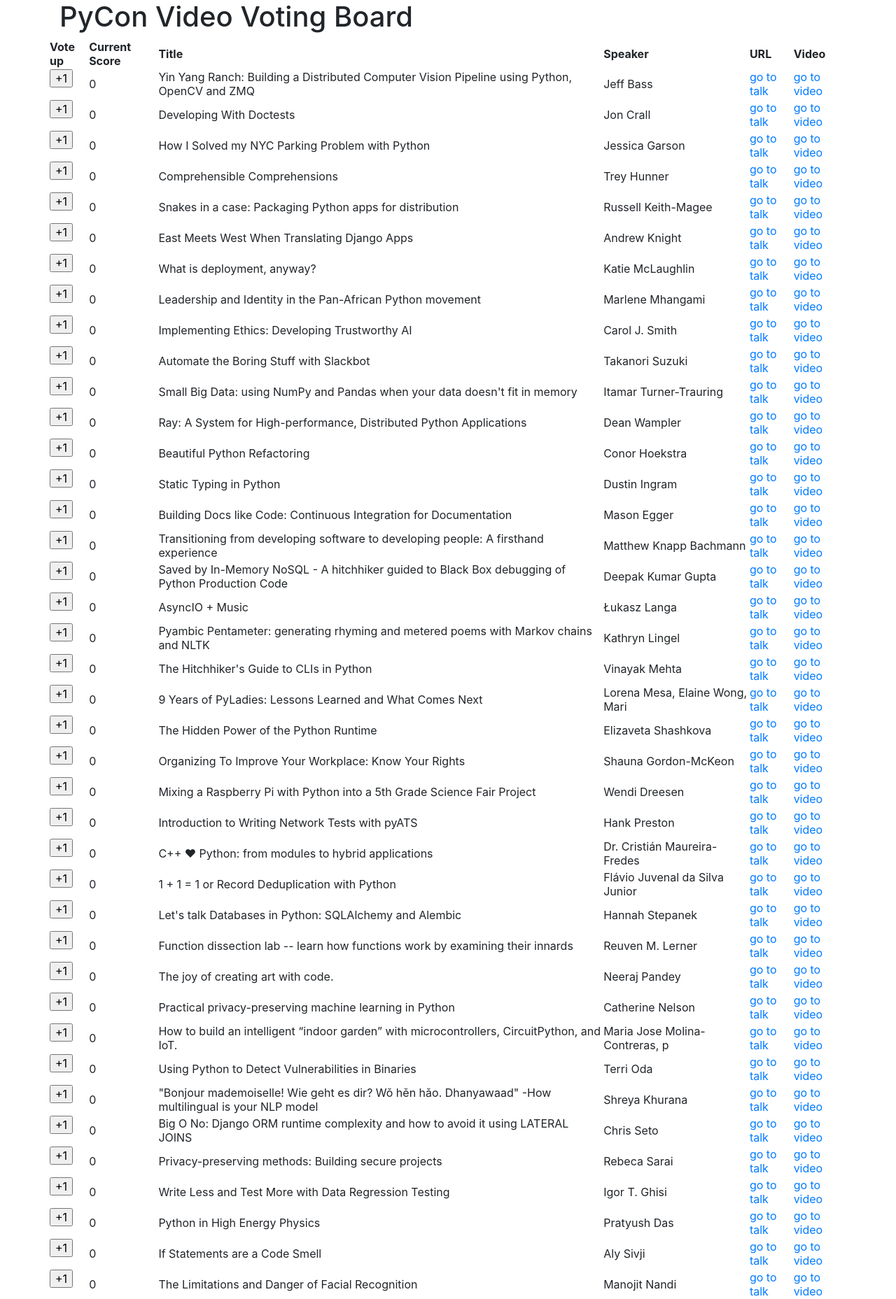
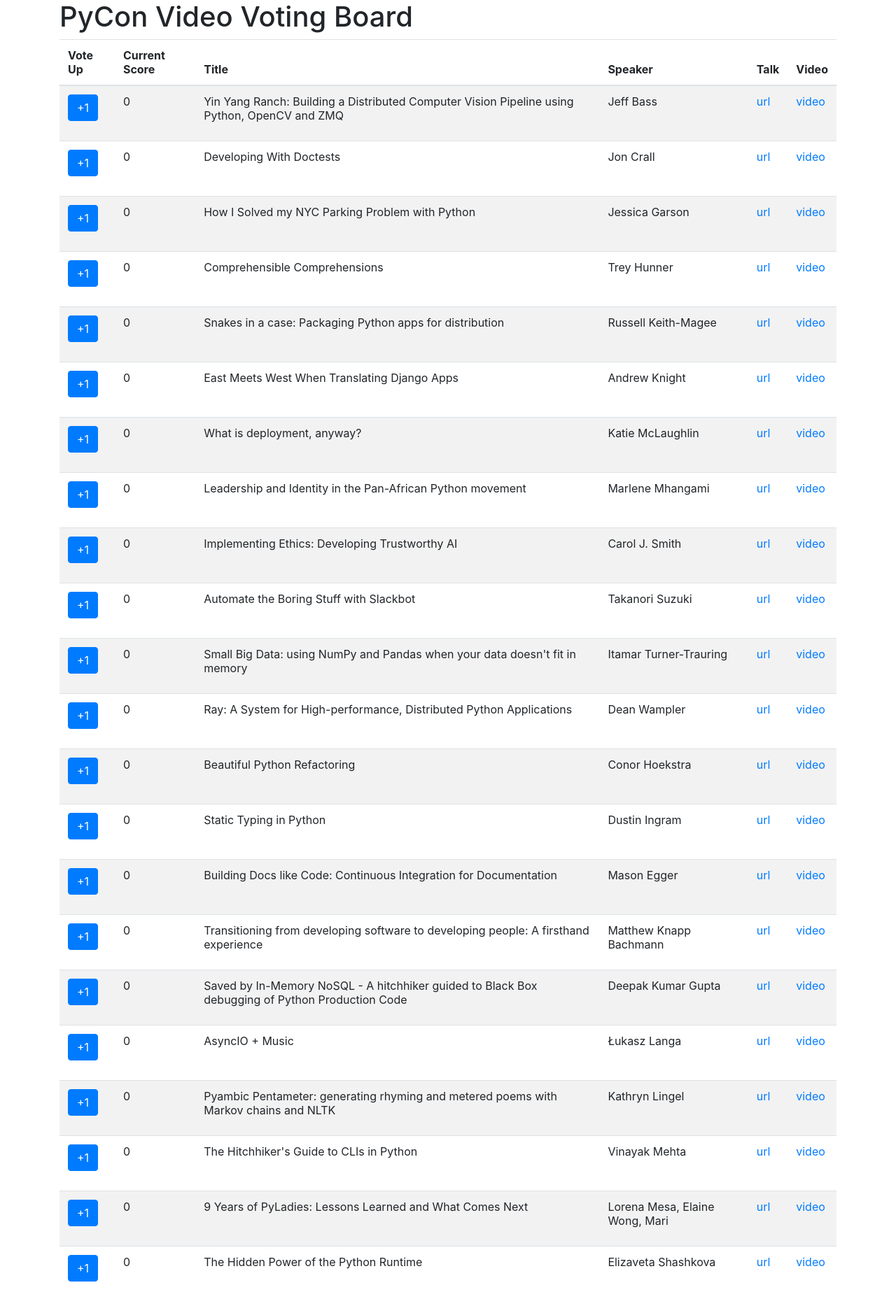
Before and after one commit to glenjarvis/pycon-video-voting, a Django app: page / in a window 1280 px wide. Shown: the part 56-1913 px from the top of the page at 70% size. Run offline with Django 3.2, Linux system fonts and the light colour scheme; data comes from the database, SQL or seed files in the repository; some libraries are stand-ins or nearby versions.

Commit message:
Convert Video Vote Board to boostrap4

```diff
--- a/vote/templates/vote/vote_board.html
+++ b/vote/templates/vote/vote_board.html
@@ -6,46 +6,43 @@
 {% block page_header %}PyCon Video Voting Board{% endblock %}
 
 {% block content %}
-  <table>
+  <div class="container">
+
+  <table class="table table-striped">
+    <thead>
       <tr>
-      <th>Vote up </th>
-      <th>Current Score</th>
-      <th>Title</th>
-      <th>Speaker</th>
-      <th>URL</th>
-      <th>Video</th>
+        <th scope="col">Vote Up</th>
+        <th scope="col">Current Score</th>
+        <th scope="col">Title</th>
+        <th scope="col">Speaker</th>
+        <th scope="col">Talk</th>
+        <th scope="col">Video</th>
       </tr>
-
-
+    </thead>
+    <tbody>
       {% for talk in talks %}
       <tr>
         <td>
           <form action="{% url 'vote' talk.id %}" method="post">
             {% csrf_token %}
-          <input type="submit" value="+1"/>
+            <button type="submit" class="btn btn-primary">+1</button>
           </form>
         </td>
-      <td>
-        {{ talk.score }}
-      </td>
-
-      <td>
-        {{ talk.title }}
-      </td>
-      <td>
-        {{ talk.author }}
-      </td>
-      <td>
-        <a href="{{ talk.url }}">go to talk</a>
-      </td>
+        <td>{{ talk.score }}</td>
+        <td>{{ talk.title }}</td>
+        <td>{{ talk.author }}</td>
+        <td><a href="{{ talk.url }}">url</a></td>
         <td>
         {% if not talk.video %}
           No Video
         {% else %}
-          <a href="{{ talk.video }}">go to video</a>
+          <a href="{{ talk.video }}">video</a>
         {% endif %}
         </td>
       </tr>
       {% endfor %}
+    </tbody>
   </table>
+
+</div><!-- end container -->
 {% endblock %}
```
Lines whose indentation alone changed are shown as unchanged.
